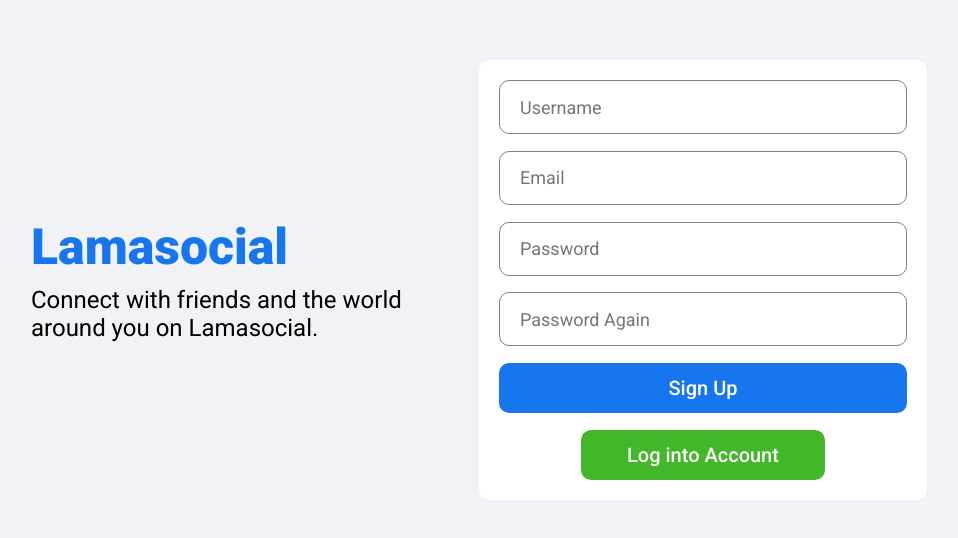
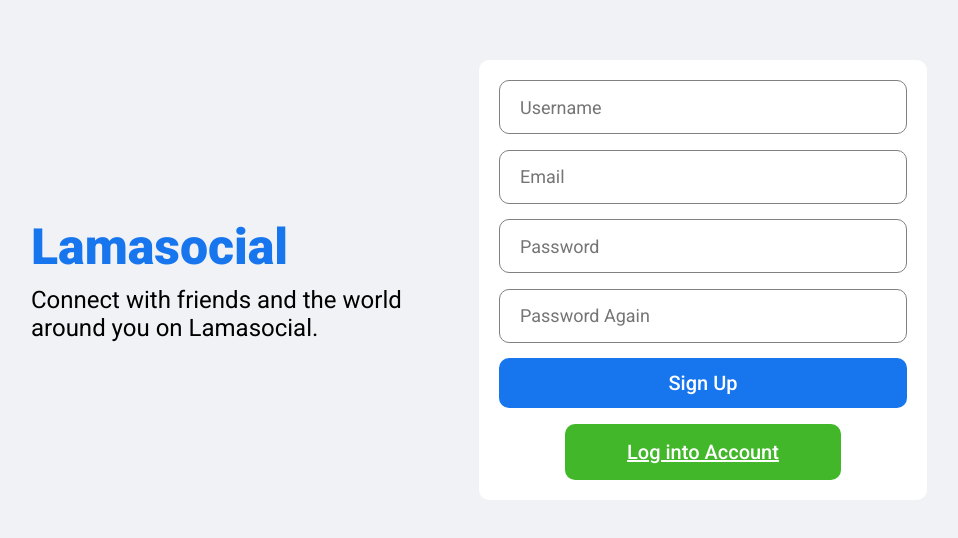
Before and after one commit to HimTar/smartlad-front, a React (Create React App) app: page / in a window 1280 px wide. Shown: the part 120-658 px from the top of the page, without its empty margins (161-1119 px from the left). Built offline with nearby package versions, Linux system fonts and the light colour scheme.

Commit message:
login updates

```diff
--- a/src/components/feed/feed.css
+++ b/src/components/feed/feed.css
@@ -1,7 +1,7 @@
-.feed{
-    flex:5.5
+.feed {
+  flex: 6.5;
 }
 
-.feedWrapper{
-    padding: 20px;
+.feedWrapper {
+  padding: 20px;
 }
--- a/src/components/rightbar/Rightbar.jsx
+++ b/src/components/rightbar/Rightbar.jsx
@@ -24,7 +24,8 @@ export default function Rightbar({ user }) {
         console.log(err);
       }
     };
-    getFriends();
+
+    if (user && user._id) getFriends();
   }, [user]);
 
   const handleClick = async () => {
@@ -41,8 +42,7 @@ export default function Rightbar({ user }) {
         dispatch({ type: "FOLLOW", payload: user._id });
       }
       setFollowed(!followed);
-    } catch (err) {
-    }
+    } catch (err) {}
   };
 
   const HomeRightbar = () => {
--- a/src/components/sidebar/sidebar.css
+++ b/src/components/sidebar/sidebar.css
@@ -1,5 +1,5 @@
 .sidebar {
-  flex: 3;
+  flex: 2;
   height: calc(100vh - 50px);
   overflow-y: scroll;
   position: sticky;
--- a/src/components/topbar/Topbar.jsx
+++ b/src/components/topbar/Topbar.jsx
@@ -11,7 +11,7 @@ export default function Topbar() {
     <div className="topbarContainer">
       <div className="topbarLeft">
         <Link to="/" style={{ textDecoration: "none" }}>
-          <span className="logo">Lamasocial</span>
+          <span className="logo">SmartLAD</span>
         </Link>
       </div>
       <div className="topbarCenter">
--- a/src/pages/login/Login.jsx
+++ b/src/pages/login/Login.jsx
@@ -51,13 +51,13 @@ export default function Login() {
               )}
             </button>
             <span className="loginForgot">Forgot Password?</span>
-            <button className="loginRegisterButton">
+            <a href="/" className="loginRegisterButton">
               {isFetching ? (
                 <CircularProgress color="white" size="20px" />
               ) : (
                 "Create a New Account"
               )}
-            </button>
+            </a>
           </form>
         </div>
       </div>
--- a/src/pages/profile/Profile.jsx
+++ b/src/pages/profile/Profile.jsx
@@ -10,7 +10,7 @@ import { useParams } from "react-router";
 export default function Profile() {
   const PF = process.env.REACT_APP_PUBLIC_FOLDER;
   const [user, setUser] = useState({});
-  const username = useParams().username;
+  const { username } = useParams();
 
   useEffect(() => {
     const fetchUser = async () => {
--- a/src/pages/register/Register.jsx
+++ b/src/pages/register/Register.jsx
@@ -71,7 +71,9 @@ export default function Register() {
             <button className="loginButton" type="submit">
               Sign Up
             </button>
-            <button className="loginRegisterButton">Log into Account</button>
+            <a href="/login" className="loginRegisterButton">
+              Log into Account
+            </a>
           </form>
         </div>
       </div>
--- a/src/pages/register/register.css
+++ b/src/pages/register/register.css
@@ -32,7 +32,7 @@
   font-size: 24px;
 }
 
-.loginBox{
+.loginBox {
   height: 400px;
   padding: 20px;
   background-color: white;
@@ -42,7 +42,7 @@
   justify-content: space-between;
 }
 
-.loginInput{
+.loginInput {
   height: 50px;
   border-radius: 10px;
   border: 1px solid gray;
@@ -50,11 +50,11 @@
   padding-left: 20px;
 }
 
-.loginInput:focus{
+.loginInput:focus {
   outline: none;
 }
 
-.loginButton{
+.loginButton {
   height: 50px;
   border-radius: 10px;
   border: none;
@@ -65,15 +65,15 @@
   cursor: pointer;
 }
 
-.loginForgot{
+.loginForgot {
   text-align: center;
   color: #1775ee;
 }
 
-.loginRegisterButton{
+.loginRegisterButton {
   width: 60%;
   align-self: center;
-    height: 50px;
+  height: auto !important;
   border-radius: 10px;
   border: none;
   background-color: #42b72a;
@@ -81,4 +81,6 @@
   font-size: 20px;
   font-weight: 500;
   cursor: pointer;
+  padding: 1rem;
+  text-align: center;
 }
```
Also changed, not shown: src/components/rightbar/rightbar.css (+12 -12 lines). Lines whose indentation alone changed are shown as unchanged.
